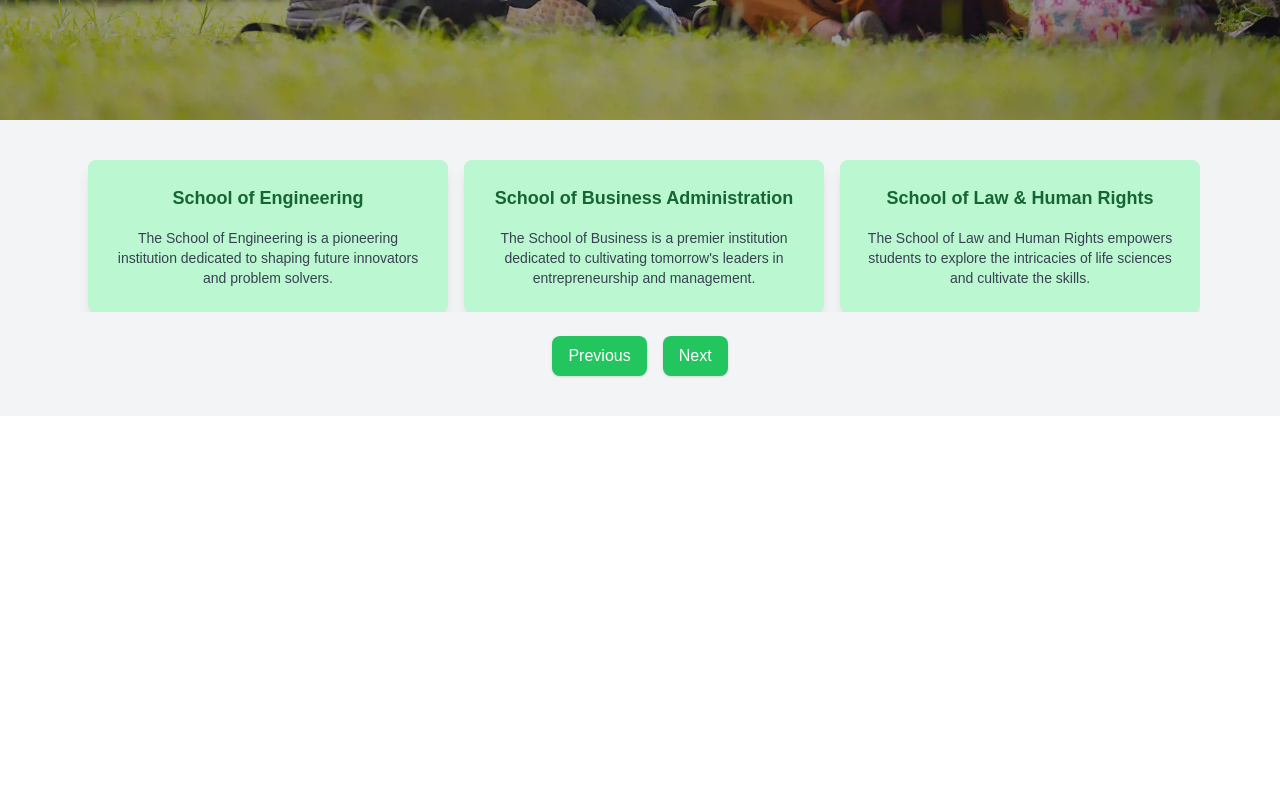
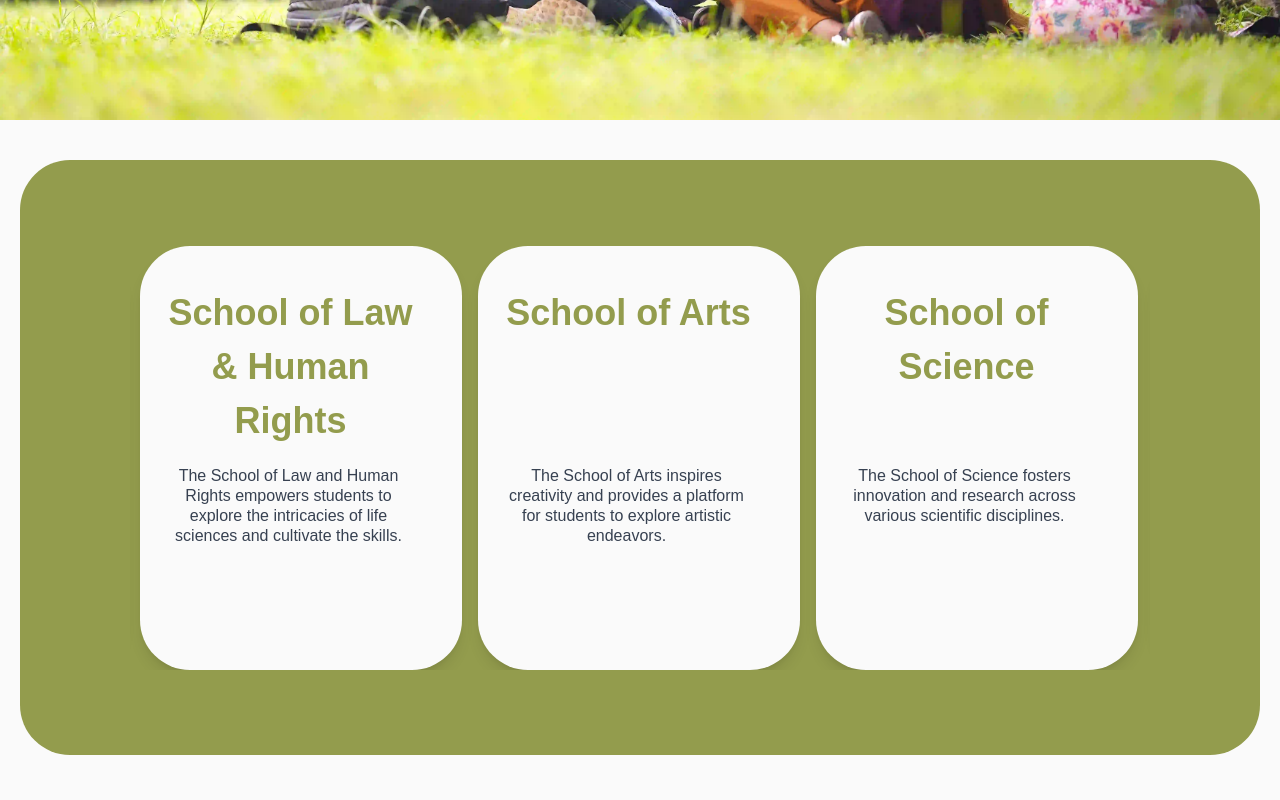
Before and after one commit to ProdanFattan/rpsu_landing_page, a Next.js app: page / in a window 1280 px wide. Shown: the part 680-1480 px from the top of the page. Before the commit the page ends 1096 px from the top, so only its background shows below. Built offline with nearby package versions, Linux system fonts and the light colour scheme; grey boxes are pictures that could not be loaded.

Commit message:
updates and notihng

```diff
--- a/app/page.tsx
+++ b/app/page.tsx
@@ -7,6 +7,7 @@ import CardSlider from "@/components/card"
 import Navbar from "@/components/navbar"
 import Banner from "@/components/banner"
 import CardCarousel from "@/components/card"
+import FounderSection from "@/components/founder"
 export default function Home(){
   return(
     <>
@@ -14,12 +15,11 @@ export default function Home(){
     <Navbar/>
     <Banner/>
     <CardCarousel/>
-    {/* <Slider/>
-   <CardSlider/>
+    <FounderSection/>
     <CampusLife/>
     <AnimatedGrid/>
     <Collabrations/>
-    <Footer/> */}
+    <Footer/>
     </div>
     </>
   )
--- a/components/a_and_c.tsx
+++ b/components/a_and_c.tsx
@@ -2,7 +2,7 @@ import Image from "next/image";
 export default function Collabrations() {
   return (
     <>
-      <section className="container mx-auto bg-section_back px-4 md:px-16 lg:px-28 pt-6">
+      <section className="container mx-auto bg-section_back px-4 md:px-16 lg:px-28 pt-16">
         <h1 className=" text-slateblue lg:text-5xl text-2xl flex justify-center items-center">
           Accrediatation & Collaboration
         </h1>
--- a/components/animated.tsx
+++ b/components/animated.tsx
@@ -1,5 +1,6 @@
 "use client"; // Add this if you’re using Next.js App Router
 
+import { FadeUp } from "@/utils/fadeup";
 import { motion } from "framer-motion";
 
 const cards = [
@@ -8,14 +9,35 @@ const cards = [
   { title: "Global Perspectives", bg: "bg-gray-800", img: "/globe.webp" },
   { title: "Transport Facilities", bg: "bg-purple-700", img: "" },
   { title: "Enriched Library", bg: "bg-purple-700", img: "" },
-  { title: "Extracurricular Activities", bg: "bg-gray-800", img: "/lantern.webp" },
+  {
+    title: "Extracurricular Activities",
+    bg: "bg-gray-800",
+    img: "/lantern.webp",
+  },
   { title: "Technology & Innovation", bg: "bg-purple-700", img: "" },
-  { title: "Student Support Services", bg: "bg-gray-800", img: "/support.webp" },
+  {
+    title: "Student Support Services",
+    bg: "bg-gray-800",
+    img: "/support.webp",
+  },
 ];
 
 export default function AnimatedGrid() {
   return (
     <section className="container mx-auto px-4 md:px-16 lg:px-28 pt-6 bg-section_back text-white p-8">
+      <motion.h1
+        variants={FadeUp(0.4)}
+        initial="initial"
+        whileInView={"animate"}
+        viewport={{ once: true }}
+        transition={{
+          duration: 0.8, // Smoother, slightly slower animation
+          ease: [0.25, 0.8, 0.5, 1], // Custom cubic-bezier easing for a polished effect
+        }}
+        className="text-slateblue text-center justify-center pb-16 md:pb-24 text-[24px] md:text-[48px]"
+      >
+        Why Choose RPSU
+      </motion.h1>
       <div className="grid grid-cols-2 md:grid-cols-4 gap-6">
         {cards.map((card, index) => (
           <motion.div
@@ -30,19 +52,18 @@ export default function AnimatedGrid() {
               stiffness: 50, // Controls spring tightness
               damping: 20, // Reduces oscillation
             }}
-          className={`${card.bg} rounded-lg flex items-center justify-center text-center h-48 shadow-lg relative`}
+            className={`${card.bg} rounded-[20px] flex items-center justify-center text-center h-48 shadow-lg relative`}
           >
             {/* Background Image (Optional) */}
             {card.img && (
               <img
                 src={card.img}
                 alt={card.title}
-              className="absolute inset-0 w-full h-full object-cover opacity-50 hover:opacity-80 rounded-lg"
+                className="absolute inset-0 w-full h-full object-cover opacity-50 hover:opacity-80 rounded-[20px]"
               />
             )}
             <h3 className="z-10 text-lg font-bold px-4">{card.title}</h3>
           </motion.div>
-
         ))}
       </div>
     </section>
--- a/components/banner.tsx
+++ b/components/banner.tsx
@@ -2,7 +2,7 @@
 export default function Banner() {
     return (
       <div className="relative h-screen bg-cover bg-center" style={{ backgroundImage: "url('/banner.webp')" }}>
-        <div className="absolute inset-0 bg-black/40"></div>
+        <div className="absolute inset-0 "></div>
         <div className="relative z-10 container mx-auto flex flex-col items-start justify-center h-full px-4 text-center">
           <h1 className="text-2xl md:text-[64px] font-bold text-white md:mb-14 md:pl-2">
             Admission
--- a/components/campuslife.tsx
+++ b/components/campuslife.tsx
@@ -4,7 +4,7 @@ import { FadeUp } from "@/utils/fadeup";
 export default function CompusLife() {
   return (
     <>
-      <section className="container mx-auto bg-section_back">
+      <section className="container mx-auto bg-section_back mt-20">
         <div className="flex justify-center items-center  text-2xl md:text-3xl lg:text-5xl text-slateblue py-6">
           Campus Life
         </div>
--- a/components/card.tsx
+++ b/components/card.tsx
@@ -194,60 +194,91 @@ export default function CardCarousel() {
   const slideTo = (index: any) => {
     const carousel: any = carouselRef.current;
     const cardWidth = carousel.children[0].offsetWidth + 15; // Adjust for spacing
+    carousel.style.transition = "transform 0.5s ease-out";
     carousel.style.transform = `translateX(-${index * cardWidth}px)`;
     setCurrentIndex(index);
   };
 
   const nextSlide = () => {
-    const newIndex = (currentIndex + 1) % cards.length;
-    slideTo(newIndex);
+    const newIndex = currentIndex + 1;
+    setCurrentIndex(newIndex);
   };
 
-  const prevSlide = () => {
-    const newIndex = (currentIndex - 1 + cards.length) % cards.length;
-    slideTo(newIndex);
+  const handleTransitionEnd = () => {
+    const carousel: any = carouselRef.current;
+    if (currentIndex === cards.length) {
+      carousel.style.transition = "none"; // Disable transition temporarily
+      carousel.style.transform = "translateX(0)";
+      setCurrentIndex(0);
+    }
   };
 
   useEffect(() => {
-    slideTo(currentIndex); // Initial slide
-  }, []);
+    let interval: NodeJS.Timeout;
+
+    const handleVisibilityChange = () => {
+      if (document.hidden) {
+        clearInterval(interval);
+      } else {
+        interval = setInterval(nextSlide, 3000);
+      }
+    };
+
+    document.addEventListener("visibilitychange", handleVisibilityChange);
+
+    interval = setInterval(nextSlide, 3000);
+
+    return () => {
+      clearInterval(interval);
+      document.removeEventListener("visibilitychange", handleVisibilityChange);
+    };
+  }, [currentIndex]);
+
+  useEffect(() => {
+    slideTo(currentIndex);
+  }, [currentIndex]);
 
   return (
-    <div className="flex flex-col items-center bg-gray-100 py-10">
-      <div className="relative w-[1120px] max-w-full overflow-hidden">
+    <div className="mx-auto flex flex-col items-center lg:bg-card_bg py-10 w-full h-[350px] lg:w-[1240px] lg:h-[595px] lg:rounded-[50px]  text-white justify-center my-10">
+      <div
+        className="relative w-[1020px] max-w-full overflow-hidden"
+        style={{ position: "relative" }}
+      >
         {/* Carousel Container */}
         <div
           ref={carouselRef}
-          className="flex transition-transform duration-500 ease-out"
+          className="flex"
+          style={{
+            transition: "transform 0.5s ease-out",
+            width: `${(cards.length + 1) * 100}%`,
+          }}
+          onTransitionEnd={handleTransitionEnd}
         >
           {cards.map((card, index) => (
             <div
               key={index}
-              className="min-w-[360px] max-w-[360px] bg-green-200 rounded-lg p-6 mx-2 text-center shadow-lg"
+              className="lg:w-[322px] lg:h-[424px] bg-section_back rounded-lg p-6 mx-2 text-center shadow-lg lg:rounded-[50px] w-[178px] h-[183px]"
             >
-              <h3 className="text-lg font-semibold text-green-800 mb-4">
+              <h3 className="font-semibold text-card_bg lg:w-[253px] lg:h-[180px] lg:text-[36px] text-center pt-4">
                 {card.title}
               </h3>
-              <p className="text-sm text-gray-700">{card.description}</p>
+              <p className="text-sm text-gray-700 lg:w-[249px] lg:h-[158px] lg:text-[16px] text-center pt-4">
+                {card.description}
+              </p>
             </div>
           ))}
+          {/* Duplicate the first card for seamless looping */}
+          <div
+            className="lg:w-[322px] lg:h-[424px] bg-section_back rounded-lg p-6 mx-2 text-center shadow-lg lg:rounded-[50px] w-[178px] h-[183px]"
+          >
+            <h3 className="font-semibold text-card_bg lg:w-[253px] lg:h-[180px] lg:text-[36px] text-center">
+              {cards[0].title}
+            </h3>
+            <p className="text-sm text-gray-700 lg:w-[249px] lg:h-[158px] lg:text-[16px] text-center mt-6">
+              {cards[0].description}
+            </p>
+          </div>
         </div>
-      </div>
-
-      {/* Navigation Buttons */}
-      <div className="mt-6 flex gap-4">
-        <button
-          onClick={prevSlide}
-          className="px-4 py-2 bg-green-500 text-white rounded-lg shadow hover:bg-green-600"
-        >
-          Previous
-        </button>
-        <button
-          onClick={nextSlide}
-          className="px-4 py-2 bg-green-500 text-white rounded-lg shadow hover:bg-green-600"
-        >
-          Next
-        </button>
       </div>
     </div>
   );
--- /dev/null
+++ b/components/founder.tsx
@@ -0,0 +1,38 @@
+export default function FounderSection() {
+    return (
+      <div className="relative w-full h-screen overflow-hidden">
+        {/* Background Video */}
+        <video
+          autoPlay
+          muted
+          loop
+          className="absolute inset-0 w-full h-full object-cover"
+        >
+          <source src="/video.mp4" type="video/mp4" />
+          Your browser does not support the video tag.
+        </video>
+
+        {/* Content Overlay */}
+        <div className="absolute inset-0 bg-video_hover flex flex-col items-start justify-center text-white text-center transition-opacity duration-500 opacity-0 hover:opacity-35 px-6 ">
+          <h1 className="text-3xl lg:text-5xl font-bold mb-4 px-28">Our Founder</h1>
+          <h2 className="text-xl lg:text-3xl mb-6 pl-28">
+            Rai Bahadur Ranada Prasad Shaha
+          </h2>
+          <p className="text-sm lg:text-lg text-start mb-8 px-28">
+            Rai Bahadur Ranada Prasad Shaha as a true son of this soil, a man
+            extraordinaire, whose life's work and achievements are beyond
+            comparison. Not only did he sacrifice his life for his beloved
+            country but his legacy - Kumudini Welfare Trust of Bengal (KWT) -
+            stands as the highest form of philanthropy. The Trust was founded in
+            June 1947 with the mission of providing exclusive service to the
+            suffering humanity.
+          </p>
+          <div className="px-28">
+          <button className="px-6 py-2 bg-white text-black rounded-md shadow-md hover:bg-gray-200">
+            See more
+          </button>
+          </div>
+        </div>
+      </div>
+    );
+  }
--- a/tailwind.config.ts
+++ b/tailwind.config.ts
@@ -26,7 +26,9 @@ export default {
         footer_border:"#ABABAB",
         section_back: "#fafafa",
         footer_back: "#4B3D78",
-        btn_clr: "#982536"
+        btn_clr: "#982536",
+        card_bg: "#939C4D",
+        video_hover: "#939C4D",
       },
     },
   },
```
Also changed, not shown: components/footer.tsx (+5 -5 lines), 1 other file (tests, documents, lock files or other folders). Lines whose indentation alone changed are shown as unchanged.
